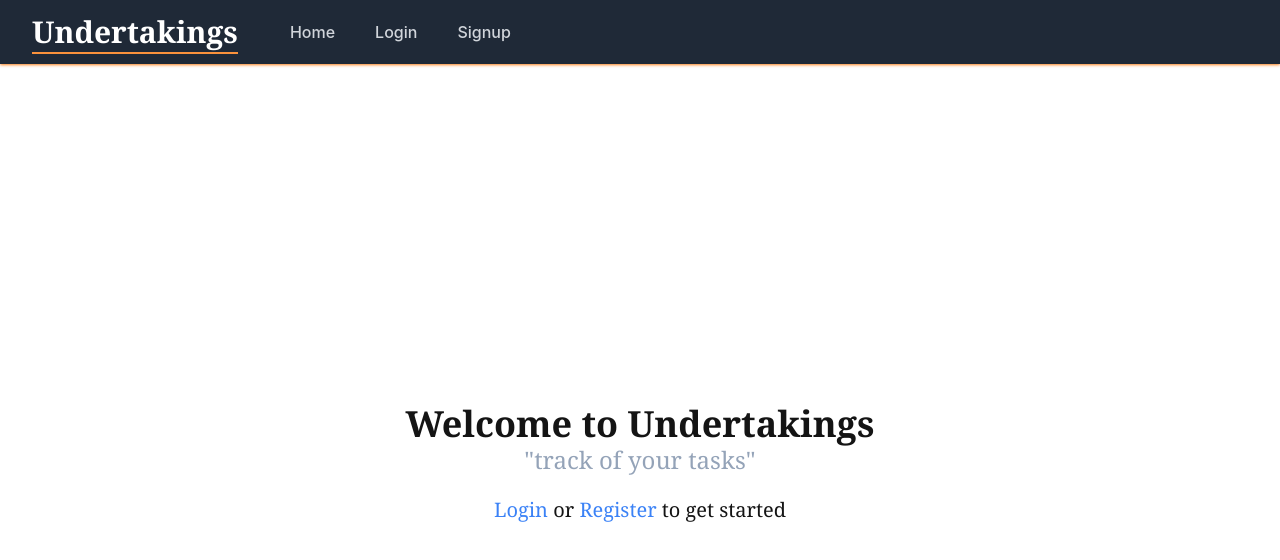
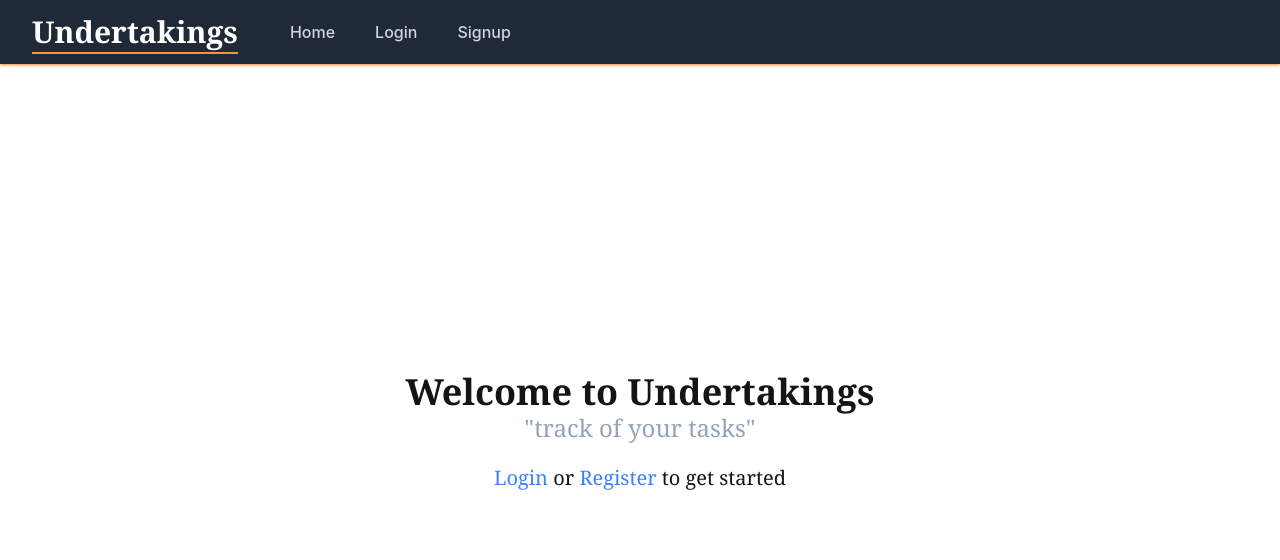
Before and after one commit to yuvenalmash/undertakings-webapp, a React (Vite) app: page / in a window 1280 px wide. Shown: the top 560 px of the page. Built offline with nearby package versions, Linux system fonts and the light colour scheme.

Commit message:
Update heights and add overflow auto

```diff
--- a/src/App.tsx
+++ b/src/App.tsx
@@ -8,7 +8,7 @@ import NewTask from "./features/task/NewTask"
 function App() {
   return (
     <Router>
-      <main className="min-h-screen flex flex-col">
+      <main className="h-screen flex flex-col">
         <Navigation />
         <Routes>
           <Route path="/login" element={<Login />} />
--- a/src/features/shared/Home.tsx
+++ b/src/features/shared/Home.tsx
@@ -7,11 +7,11 @@ const Home = () => {
   const { user } = useSelector((state: RootState) => state.authentication)
 
   return (
-    <div className="max-w-7xl mx-auto px-2">
+    <div className="max-w-7xl mx-auto px-2 flex flex-col items-center justify-center flex-grow overflow-auto">
       {user ? (
         <TasksList />
       ) : (
-        <div className="flex flex-col items-center justify-center h-screen">
+        <div className="flex flex-col items-center justify-center">
           <h1 className="text-4xl font-bold font-serif text-center">
             Welcome to Undertakings
           </h1>
--- a/src/features/task/TasksList.tsx
+++ b/src/features/task/TasksList.tsx
@@ -38,12 +38,12 @@ const TasksList = () => {
   }
 
   return (
-    <section className="max-w-7xl mx-auto flex flex-col items-center mt-6  bg-gray-800 rounded-md p-4 shadow-orange-400 shadow">
-      <h2 className="text-4xl font-bold font-serif">Tasks</h2>
+    <section className="max-w-7xl mx-auto flex flex-col items-center bg-gray-800 rounded-md p-4 shadow-orange-400 shadow h-5/6">
+      <h2 className="text-4xl font-bold font-serif h-12">Tasks</h2>
       {status === "loading" ? (
         <div className="text-2xl font-serif">Loading...</div>
       ) : (
-        <ul className="mt-4 flex flex-col space-y-4 justify-center">
+        <ul className="mt-4 flex flex-col space-y-4 overflow-auto flex-grow">
           {tasks && tasks.length > 0 ? (
             tasks.map((task) => (
               <TaskItem
```
